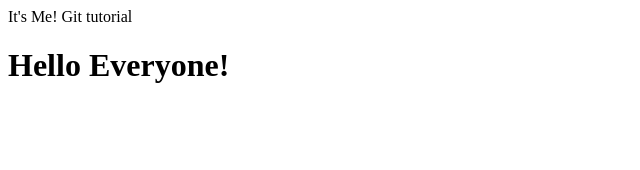
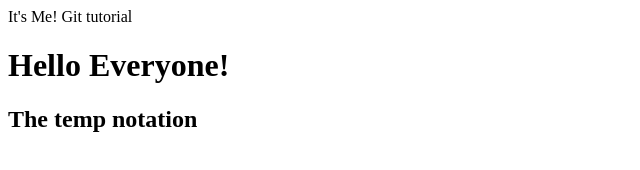
Before and after one commit to GojuRyuProgrammer/improved-waddle, a plain HTML site: page index.html in a window 1280 px wide. Shown: the whole page, without its empty margins (0-640 px from the left). Drawn offline with Linux system fonts and the light colour scheme.

Commit message:
name modified

```diff
--- a/index.html
+++ b/index.html
@@ -10,5 +10,6 @@
     It's Me!
     Git tutorial
     <h1>Hello Everyone!</h1>
+    <h2>The temp notation</h2>
 </body>
 </html>
```
